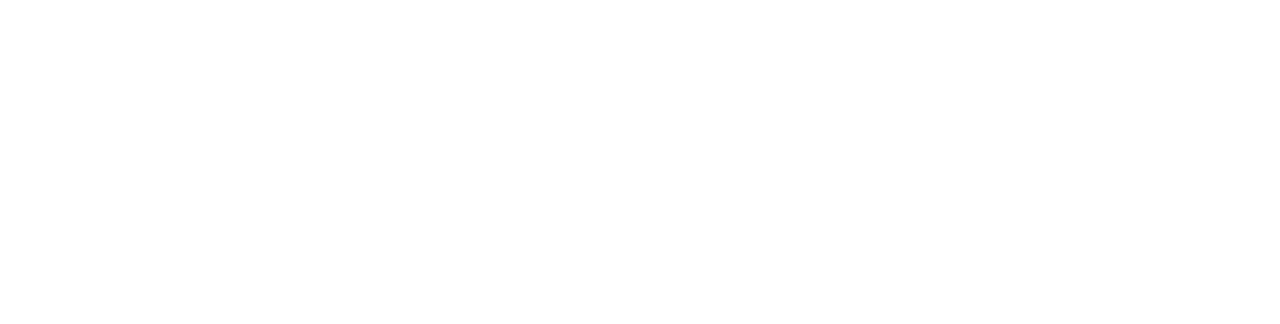
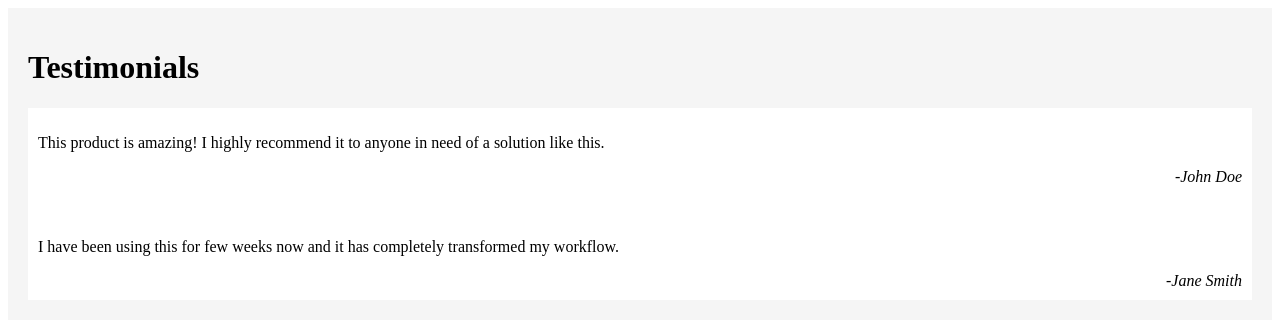
Before and after one commit to acciojob/testimonial-karthick-003, a website: page main.html in a window 1280 px wide. Drawn offline with Linux system fonts and the light colour scheme.

Commit message:
created a submission

```diff
--- a/main.html
+++ b/main.html
@@ -5,7 +5,22 @@
 <head>
 	<link rel="stylesheet" href="styles.css">
 </head>
+	<div class="container">
+		<h1>Testimonials</h1>
+		<div class="test">
+			<p>This product is amazing! I highly recommend it to anyone
+			in need of a solution like this.</p>
+			<p class="author">-John Doe</p>
+			</div>
+			<div class="test">
+			<p>I have been using this for few weeks now and it has
+			completely transformed my workflow.</p>
+			<div class="author">-Jane Smith</div>
+		</div>
+			</div>
 
+
+	</div>
 <body>
 	<!-- the entire body must be written by student -->
     <script type="text/javascript" src="./script.js">
--- a/styles.css
+++ b/styles.css
@@ -1 +1,16 @@
 /*  your css code here. If applicable */
+.container{
+	background-color:#f5f5f5;
+	padding:20px;
+}
+.test{
+	background-color:white;
+	padding:10px;
+	border: 1 solid #f5f5f5
+}
+
+.author{
+	text-align:right;
+	font-style:italic;
+
+}
```
